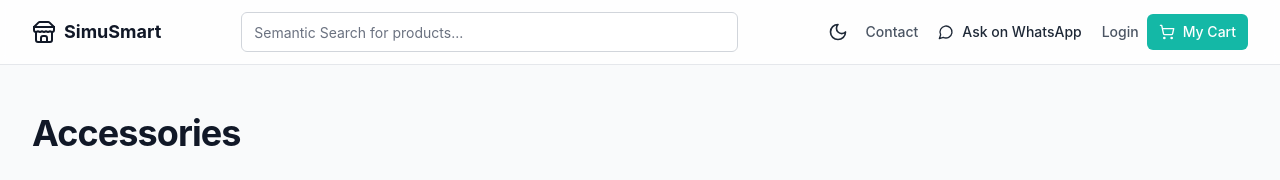
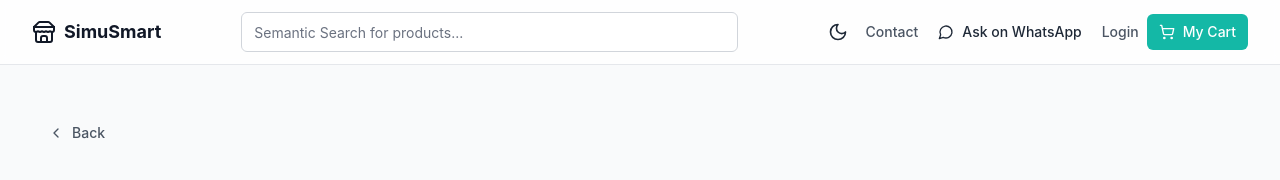
Before and after one commit to 1kaste/Simusmart, a React (Create React App) app: page /category/accessories in a window 1280 px wide. Shown: the top 180 px of the page. Built offline with nearby package versions, Linux system fonts and the light colour scheme; a web font is replaced by a local one.

Commit message:
updating back button

```diff
--- a/src/pages/CategoryPage.tsx
+++ b/src/pages/CategoryPage.tsx
@@ -1,13 +1,16 @@
+
 import React from 'react';
-import { useParams, Link } from 'react-router-dom';
+import { useParams, Link, useNavigate } from 'react-router-dom';
 import Button from '../components/ui/Button';
 import ProductCard from '../components/ProductCard';
 import { useData } from '../contexts/DataContext';
+import { Icons } from '../components/icons';
 
 
 const CategoryPage: React.FC = () => {
   const { categoryName } = useParams<{ categoryName: string }>();
   const { categories, products } = useData();
+  const navigate = useNavigate();
 
   const category = categories.find(c => c.id === categoryName);
   const filteredProducts = products.filter(p => p.category.toLowerCase() === category?.name.toLowerCase());
@@ -24,6 +27,12 @@ const CategoryPage: React.FC = () => {
 
   return (
     <div className="container mx-auto px-4 py-12 sm:px-6 lg:px-8">
+      <div className="mb-6">
+        <Button variant="ghost" onClick={() => navigate(-1)} className="text-gray-600 dark:text-gray-300 hover:bg-gray-100 dark:hover:bg-gray-800">
+          <Icons.ChevronLeft className="h-4 w-4 mr-2" />
+          Back
+        </Button>
+      </div>
       <h1 className="text-4xl font-bold tracking-tight text-primary-dark dark:text-white mb-10">
         {category.name}
       </h1>
@@ -32,7 +41,7 @@ const CategoryPage: React.FC = () => {
         {filteredProducts.length > 0 ? (
           filteredProducts.map(product => <ProductCard key={product.id} product={product} />)
         ) : (
-          <p className="col-span-full text-center">No products found in this category yet.</p>
+          <p className="col-span-full text-center py-10 text-gray-500">No products found in this category yet.</p>
         )}
       </div>
     </div>
```
Also changed, not shown: 1 other file (tests, documents, lock files or other folders).
